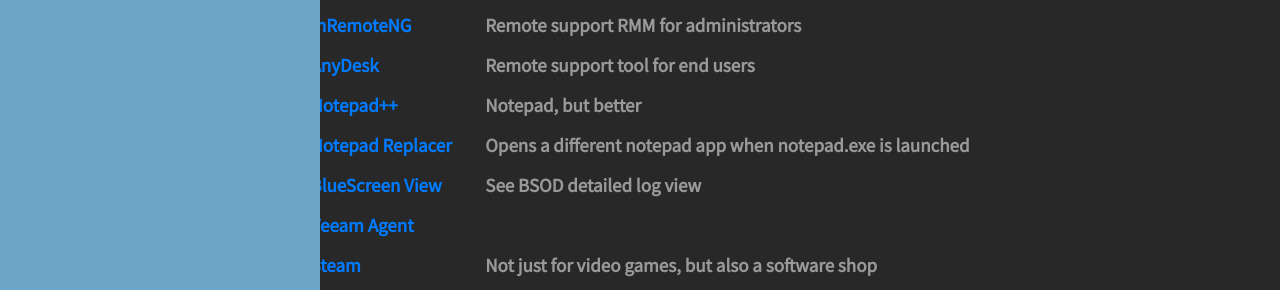
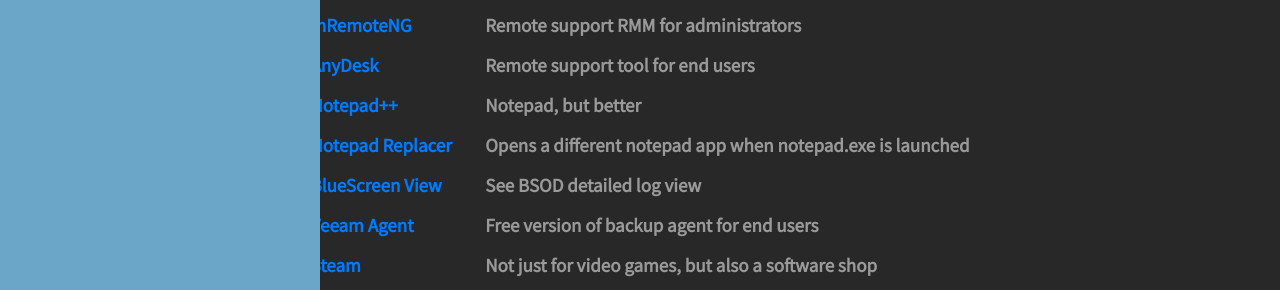
Before and after one commit to TylerAndersenIT/TylerIT.Online, a plain HTML site: page tech.html in a window 1280 px wide. Shown: the part 487-777 px from the top of the page. Drawn offline with nearby package versions, Linux system fonts and the light colour scheme.

Commit message:
Update tech.html

```diff
--- a/tech.html
+++ b/tech.html
@@ -109,7 +109,7 @@ $(function(){
 
 		<tr>
 			<th><a href="https://www.veeam.com/products/free/microsoft-windows-download.html">Veeam Agent</a></th> <!-- Tool Name -->
-			<th></th> <!-- Description -->
+			<th>Free version of backup agent for end users</th> <!-- Description -->
 		</tr>
 
 		<tr>
```
